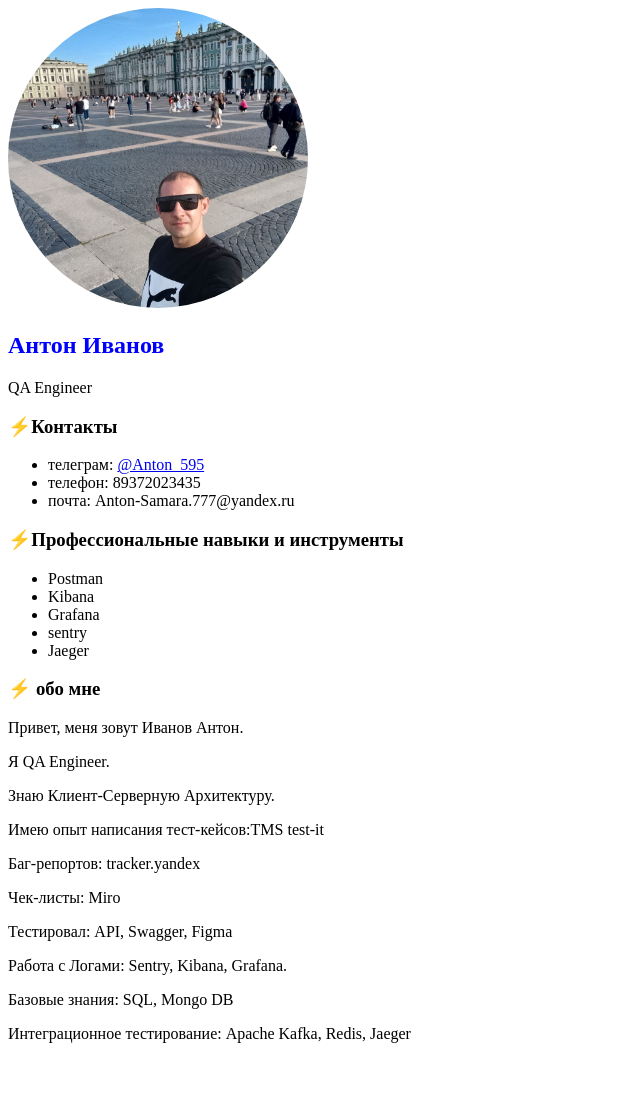
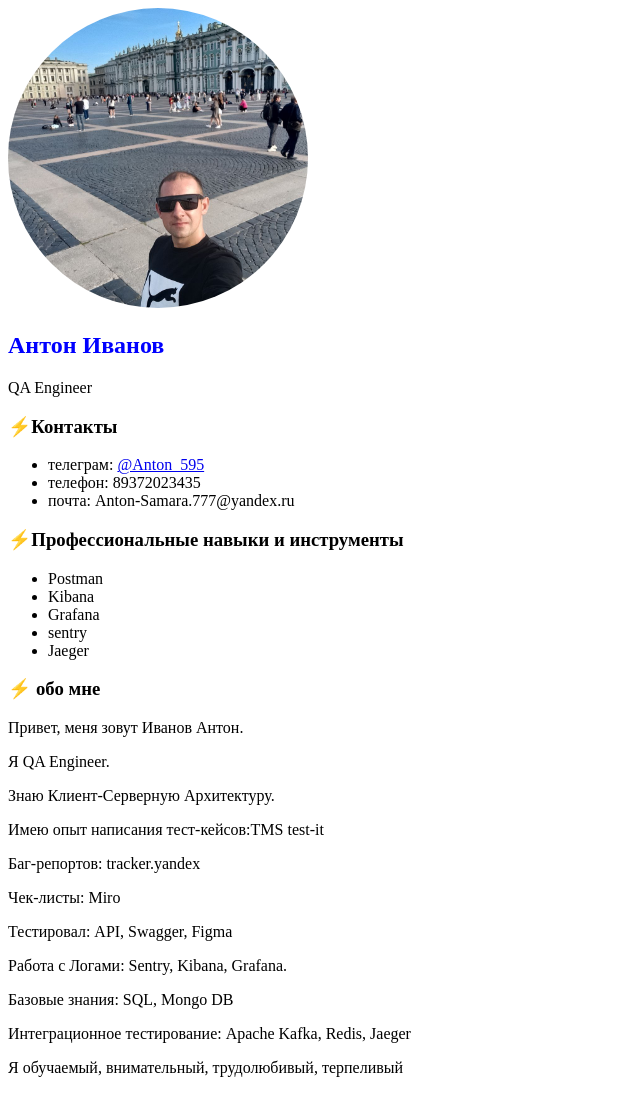
Before and after one commit to Anton777-max/Anton777-max, a plain HTML site: page Anton777-max-main/index.html in a window 1280 px wide. Shown: the whole page, without its empty margins (0-640 px from the left). Before the commit the page ends 1059 px from the top, so only its background shows below. Drawn offline with Linux system fonts and the light colour scheme.

Commit message:
добавил параграф

```diff
--- a/Anton777-max-main/index.html
+++ b/Anton777-max-main/index.html
@@ -43,6 +43,7 @@
        <p>Работа с Логами: Sentry, Kibana, Grafana.</p>
        <p>Базовые знания: SQL, Mongo DB</p>
 <p>Интеграционное тестирование: Apache Kafka, Redis, Jaeger</p>
+<p>Я обучаемый, внимательный, трудолюбивый, терпеливый</p>
 
     </section>
 
```
